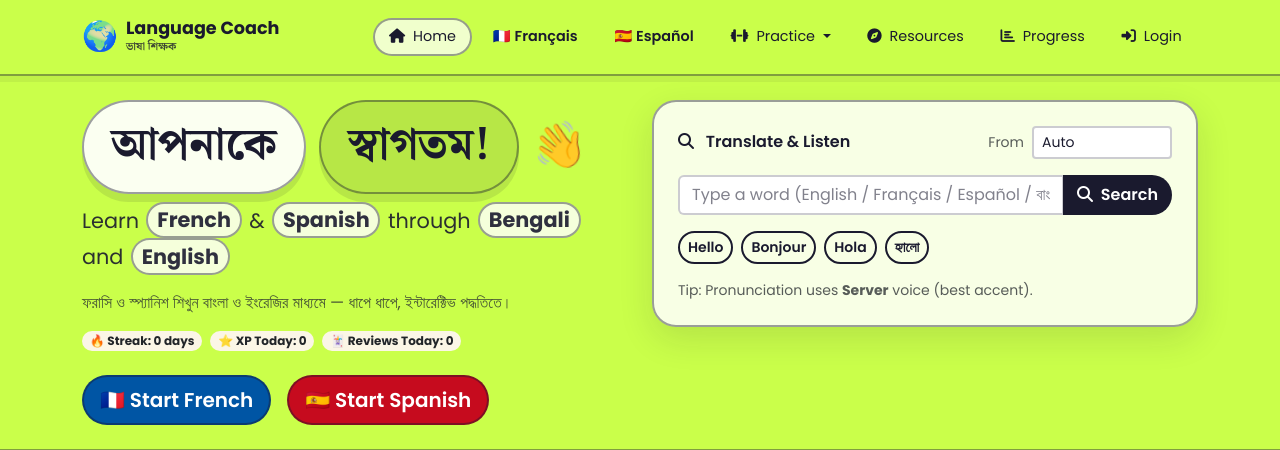
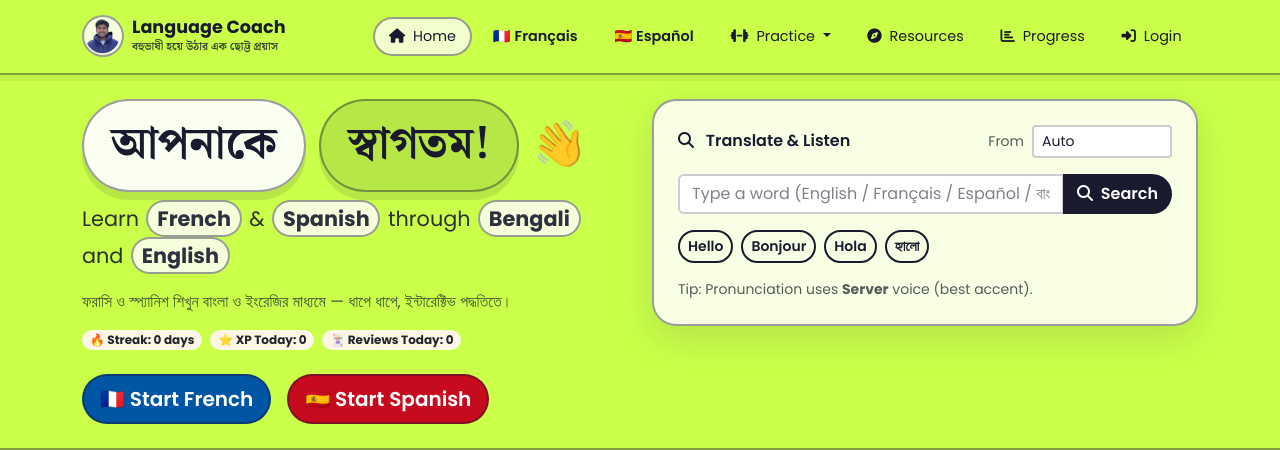
Before and after one commit to Ahsan728/Language_Coach, a Flask app: page / in a window 1280 px wide. Shown: the top 450 px of the page. Run offline with Flask 3, Linux system fonts and the light colour scheme; data that the repository does not hold is empty.

Commit message:
feat: use logo for favicon and navbar branding
- Serve logo from /logo.png and reuse for /favicon.png and /favicon.ico

- Show photo logo in navbar and update Bengali tagline

```diff
--- a/app.py
+++ b/app.py
@@ -1127,19 +1127,28 @@ def logout():
     return redirect(url_for('dashboard'))
 
 
-@app.route('/favicon.png')
-def favicon_png():
-    path = os.path.join(BASE_DIR, 'logo', 'AhsanSuny_Logo.png')
+def _logo_file_path():
+    return os.path.join(BASE_DIR, 'logo', 'AhsanSuny_Logo.png')
+
+
+@app.route('/logo.png')
+def logo_png():
+    path = _logo_file_path()
     if not os.path.exists(path):
-        return ('Missing favicon', 404)
+        return ('Missing logo', 404)
     resp = send_file(path, mimetype='image/png', conditional=True)
     resp.headers['Cache-Control'] = 'public, max-age=86400'
     return resp
 
 
+@app.route('/favicon.png')
+def favicon_png():
+    return logo_png()
+
+
 @app.route('/favicon.ico')
 def favicon_ico():
-    return favicon_png()
+    return logo_png()
 
 
 @app.route('/language/<lang>')
--- a/static/css/style.css
+++ b/static/css/style.css
@@ -81,7 +81,14 @@ body { font-family: 'Poppins', sans-serif; color: var(--text-dark); background:
   backdrop-filter: blur(10px);
   -webkit-backdrop-filter: blur(10px);
 }
-.brand-icon { font-size: 1.8rem; }
+.brand-icon { font-size: 1.8rem; line-height: 1; }
+img.brand-icon {
+  display: block;
+  border-radius: 999px;
+  object-fit: cover;
+  border: 2px solid var(--lc-outline-strong);
+  background: rgba(255,255,255,0.8);
+}
 .brand-title { font-size: 1.1rem; font-weight: 700; line-height: 1.2; }
 .brand-subtitle { font-size: 0.7rem; opacity: 0.8; font-family: 'Noto Serif Bengali', serif; }
 #mainNav .navbar-brand,
--- a/templates/base.html
+++ b/templates/base.html
@@ -3,7 +3,7 @@
 <head>
   <meta charset="UTF-8">
   <meta name="viewport" content="width=device-width, initial-scale=1.0">
-  <title>{% block title %}Language Coach — ভাষা শিক্ষক{% endblock %}</title>
+  <title>{% block title %}Language Coach — বহুভাষী হয়ে উঠার এক ছোট্ট প্রয়াস{% endblock %}</title>
   <link href="https://cdn.jsdelivr.net/npm/bootstrap@5.3.2/dist/css/bootstrap.min.css" rel="stylesheet">
   <link href="https://cdnjs.cloudflare.com/ajax/libs/font-awesome/6.5.0/css/all.min.css" rel="stylesheet">
   <link href="https://fonts.googleapis.com/css2?family=Poppins:wght@300;400;500;600;700&family=Noto+Serif+Bengali:wght@400;600&display=swap" rel="stylesheet">
@@ -18,10 +18,10 @@
 <nav class="navbar navbar-expand-lg navbar-light sticky-top" id="mainNav">
   <div class="container">
     <a class="navbar-brand fw-bold d-flex align-items-center gap-2" href="/">
-      <span class="brand-icon">🌍</span>
+      <img class="brand-icon" src="{{ url_for('logo_png', v=static_version) }}" alt="Language Coach logo" width="42" height="42" />
       <div>
         <div class="brand-title">Language Coach</div>
-        <div class="brand-subtitle">ভাষা শিক্ষক</div>
+        <div class="brand-subtitle">বহুভাষী হয়ে উঠার এক ছোট্ট প্রয়াস</div>
       </div>
     </a>
     <button class="navbar-toggler" type="button" data-bs-toggle="collapse" data-bs-target="#navMenu">
```
